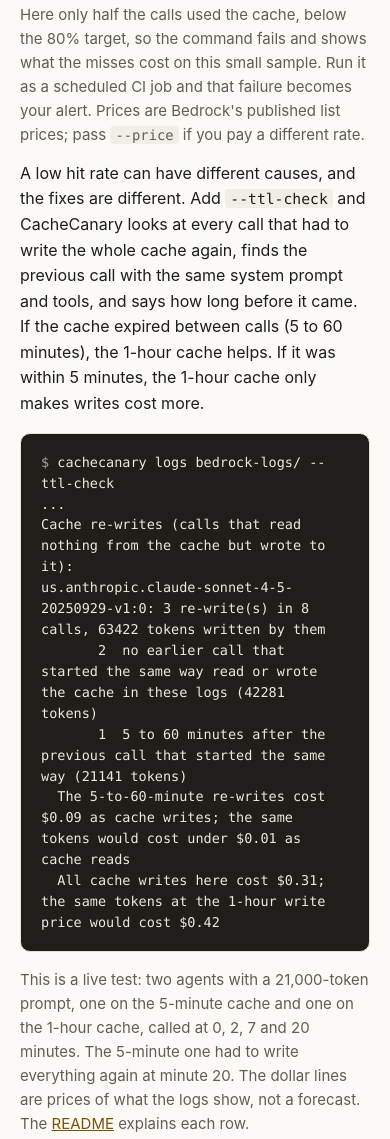
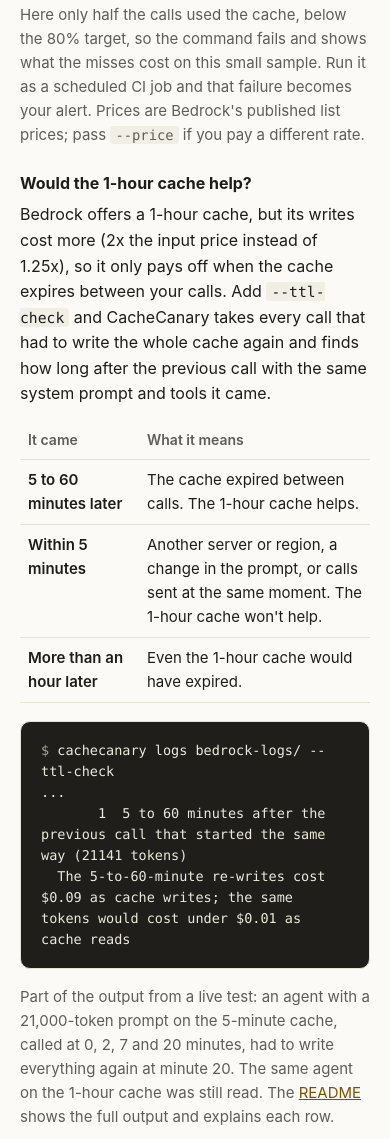
Before and after one commit to Haarris/cachecanary, a plain HTML site: page site/index.html in a window 390 px wide. Shown: the part 3536-4675 px from the top of the page. Drawn offline with Linux system fonts and the light colour scheme.

Commit message:
Site: --ttl-check as its own small section (heading, a table of what each result means, a short excerpt of the real output) so it reads well on phones

```diff
--- a/site/index.html
+++ b/site/index.html
@@ -142,16 +142,19 @@ us.anthropic.claude-sonnet-4-6: hit 50% over 8 calls (read 11496, write 11496, u
   input cost $0.05 at list price; about $0.03 of it lost to cache misses (target: 80% hit rate)
 List prices: Amazon Bedrock on-demand, Oct 2026 (global. IDs at list, others +10%). Use --price for your own rate.</pre></div>
 <p class="note">Here only half the calls used the cache, below the 80% target, so the command fails and shows what the misses cost on this small sample. Run it as a scheduled CI job and that failure becomes your alert. Prices are Bedrock's published list prices; pass <code>--price</code> if you pay a different rate.</p>
-<p>A low hit rate can have different causes, and the fixes are different. Add <code>--ttl-check</code> and CacheCanary looks at every call that had to write the whole cache again, finds the previous call with the same system prompt and tools, and says how long before it came. If the cache expired between calls (5 to 60 minutes), the 1-hour cache helps. If it was within 5 minutes, the 1-hour cache only makes writes cost more.</p>
+<h4>Would the 1-hour cache help?</h4>
+<p>Bedrock offers a 1-hour cache, but its writes cost more (2x the input price instead of 1.25x), so it only pays off when the cache expires between your calls. Add <code>--ttl-check</code> and CacheCanary takes every call that had to write the whole cache again and finds how long after the previous call with the same system prompt and tools it came.</p>
+<table class="why">
+  <tr><th>It came</th><th>What it means</th></tr>
+  <tr><td>5 to 60 minutes later</td><td>The cache expired between calls. The 1-hour cache helps.</td></tr>
+  <tr><td>Within 5 minutes</td><td>Another server or region, a change in the prompt, or calls sent at the same moment. The 1-hour cache won't help.</td></tr>
+  <tr><td>More than an hour later</td><td>Even the 1-hour cache would have expired.</td></tr>
+</table>
 <div class="term"><pre><span class="p">$</span> cachecanary logs bedrock-logs/ --ttl-check
 ...
-Cache re-writes (calls that read nothing from the cache but wrote to it):
-us.anthropic.claude-sonnet-4-5-20250929-v1:0: 3 re-write(s) in 8 calls, 63422 tokens written by them
-       2  no earlier call that started the same way read or wrote the cache in these logs (42281 tokens)
        1  5 to 60 minutes after the previous call that started the same way (21141 tokens)
-  The 5-to-60-minute re-writes cost $0.09 as cache writes; the same tokens would cost under $0.01 as cache reads
-  All cache writes here cost $0.31; the same tokens at the 1-hour write price would cost $0.42</pre></div>
-<p class="note">This is a live test: two agents with a 21,000-token prompt, one on the 5-minute cache and one on the 1-hour cache, called at 0, 2, 7 and 20 minutes. The 5-minute one had to write everything again at minute 20. The dollar lines are prices of what the logs show, not a forecast. The <a href="https://github.com/Haarris/cachecanary#why-calls-had-to-write-the-cache-again---ttl-check">README</a> explains each row.</p>
+  The 5-to-60-minute re-writes cost $0.09 as cache writes; the same tokens would cost under $0.01 as cache reads</pre></div>
+<p class="note">Part of the output from a live test: an agent with a 21,000-token prompt on the 5-minute cache, called at 0, 2, 7 and 20 minutes, had to write everything again at minute 20. The same agent on the 1-hour cache was still read. The <a href="https://github.com/Haarris/cachecanary#why-calls-had-to-write-the-cache-again---ttl-check">README</a> shows the full output and explains each row.</p>
 <p>Already trace your agents with Langfuse? You can skip the logging. Langfuse stores the cache counts for every model call, so one command reads your hit rate from there:</p>
 <div class="term"><pre><span class="p">$</span> cachecanary langfuse --since 7d --environment production --min-hit 0.8</pre></div>
 <p class="note">It needs your Langfuse project's API keys and uses only the token counts. On Langfuse v4 it doesn't download prompts or outputs at all. Some setups store numbers in Langfuse that don't add up, like older Strands versions, which make the cache look perfect. CacheCanary fixes those; the <a href="/langfuse/">Langfuse guide</a> shows what it found.</p>
--- a/site/style.css
+++ b/site/style.css
@@ -111,11 +111,16 @@
     .install { display: flex; width: 100%; justify-content: space-between; font-size: 14px; }
   }
   h3 { font-size: 18px; margin: 30px 0 8px; }
+  h4 { font-size: 16px; margin: 24px 0 6px; }
   .scroll { overflow-x: auto; margin: 16px 0; }
   table { border-collapse: collapse; width: 100%; font-size: 15px; }
   th, td { text-align: left; padding: 8px 12px; border-bottom: 1px solid var(--line); vertical-align: top; }
   th { font-weight: 600; color: var(--muted); font-size: 14px; }
   td:not(:first-child) { white-space: nowrap; }
+  table.why { margin: 4px 0 18px; }
+  table.why td { white-space: normal; }
+  table.why td:first-child { white-space: nowrap; font-weight: 600; }
+  @media (max-width: 600px) { table.why td:first-child { white-space: normal; width: 34%; } table.why th, table.why td { padding: 8px 8px; } }
   p code, li code, td code { overflow-wrap: anywhere; }
   @media (max-width: 360px) {
     .brand { font-size: 16px; gap: 8px; }
```
